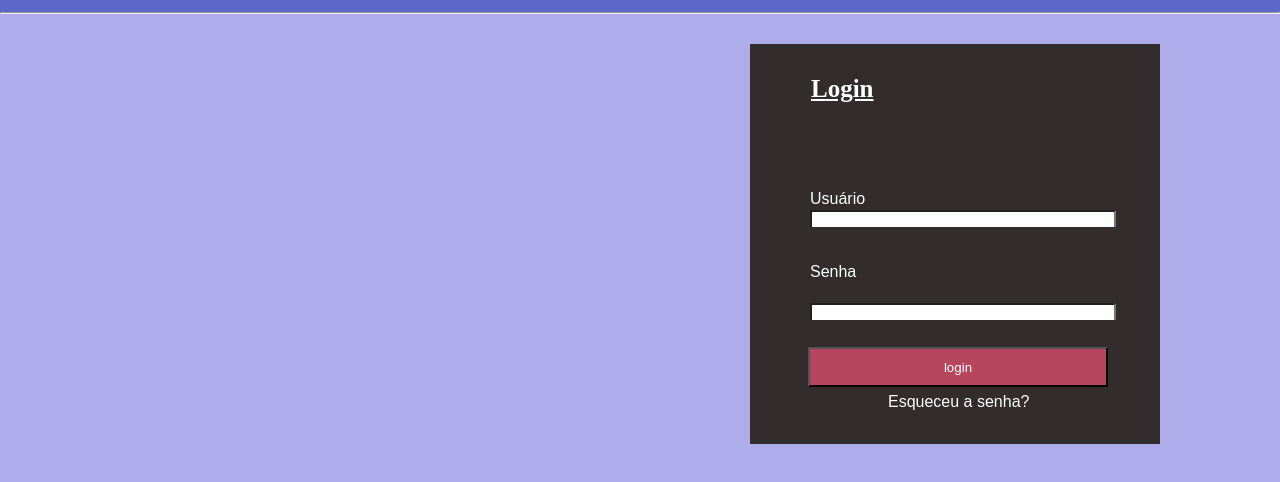
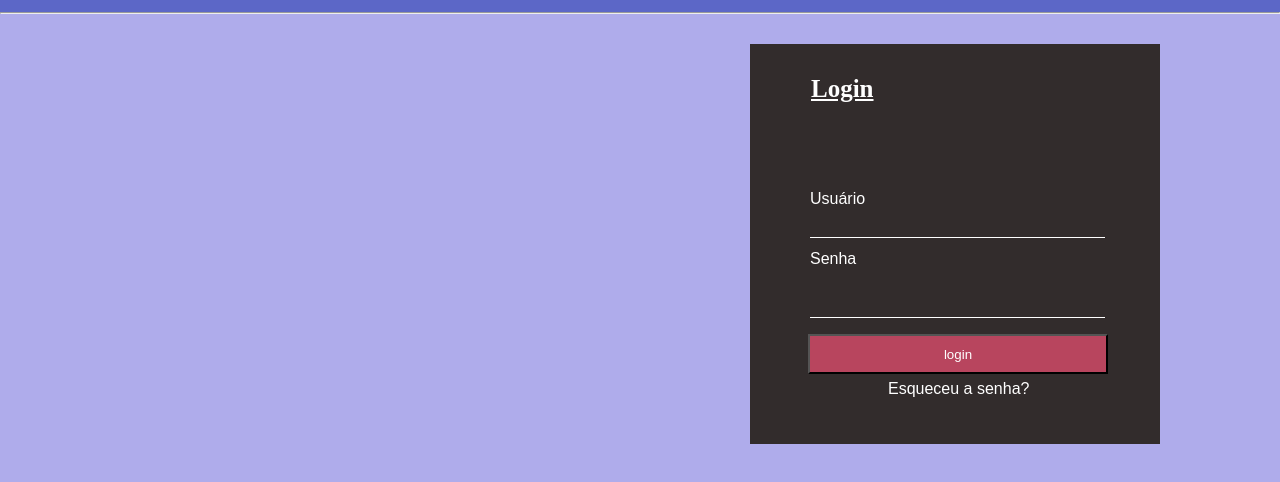
Before and after one commit to ramirotr/formulario, a plain HTML site: page paginas/login.html in a window 1280 px wide. Shown: the part 88-570 px from the top of the page. Drawn offline with Linux system fonts and the light colour scheme.

```diff
--- a/paginas/login.css
+++ b/paginas/login.css
@@ -43,26 +43,34 @@ h3{
 }
 
 
+input{
+    color: white;
+}
 
-
-#usuario{
-    border-bottom: 130px;
-    padding-left: 125px;
+#usuario {
+    width: 295px;
+    border-bottom: 1px solid white;
+    border-top: none;
+    border-left: none;
+    border-right: none;
+    background-color: rgb(50, 44, 44);
     position: relative;
+    top: 110px;
     left: 50px;
-    top: 100px;
-    margin-bottom: 20px;
-
 }
 
 
 
 #senha{
-    border-bottom: 130px;
-    padding-left: 125px;
+    width: 295px;
+    border-bottom: 1px solid white;
+    border-top: none;
+    border-left: none;
+    border-right: none;
+    background-color: rgb(50, 44, 44);
     position: relative;
+    top: 130px;
     left: 50px;
-    top: 120px;
 }
 
 label{
```
